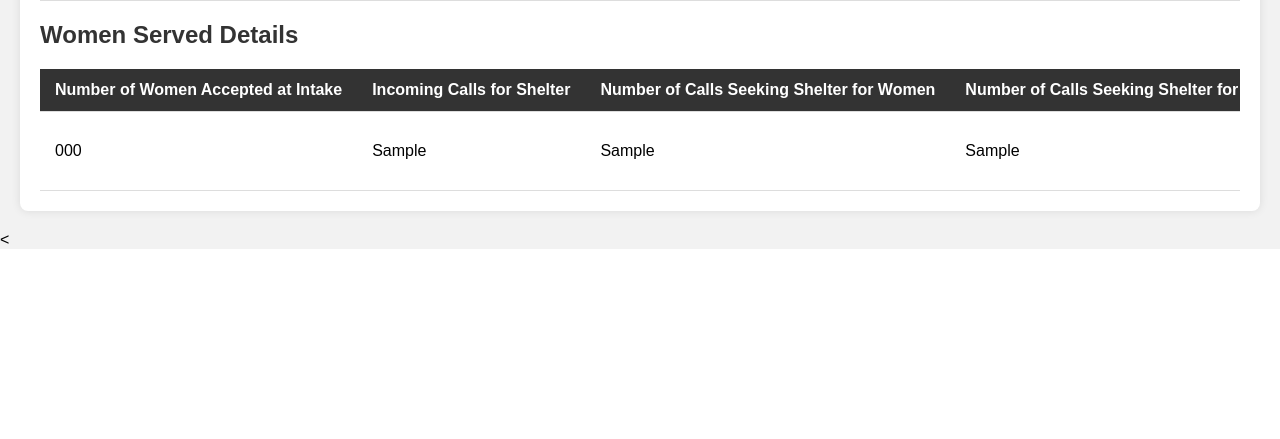
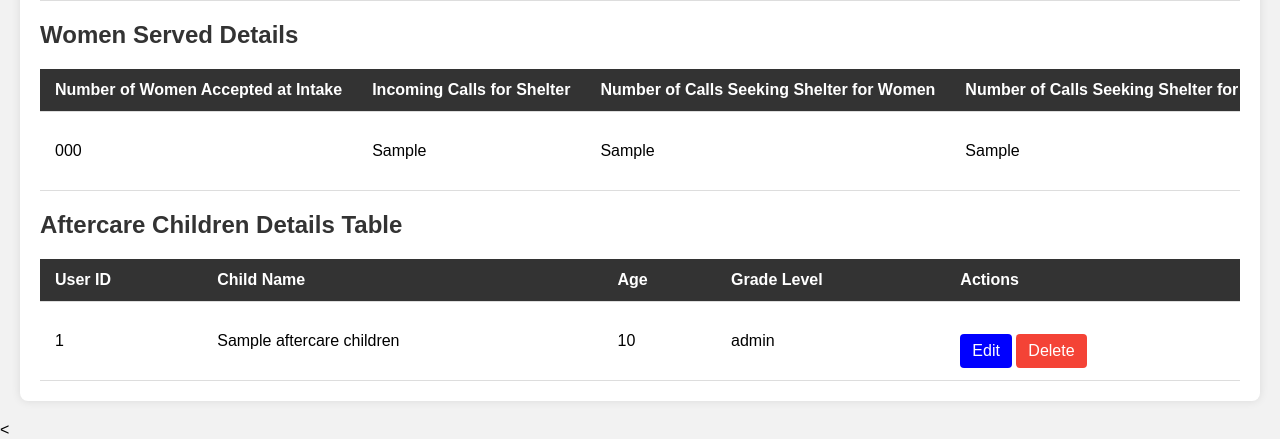
Before and after one commit to 74run/HoG, a Flask app: page /client_details in a window 1280 px wide. Shown: the part 1226-1665 px from the top of the page. Before the commit the page ends 1475 px from the top, so only its background shows below. Run offline with Flask 3, Linux system fonts and the light colour scheme; the visitor is signed in with stand-in values (Sample User, id 1); a database or web service that is not in the repository returns one stand-in record (values such as "Sample title"); some libraries are stand-ins or nearby versions.

Commit message:
Aftercare children details form

```diff
--- a/HoG/app.py
+++ b/HoG/app.py
@@ -114,6 +114,22 @@ def child_demo_form():
         name = None
         birthdate = None
     return render_template('child_demo.html', name=name, birthdate=birthdate,user_id=user_id)
+
+@app.route('/aftercare_form')
+def aftercare_form():
+    user_id = request.args.get('user_id')
+    user = mongo.db.users.find_one({'user_id': user_id}, {'_id': 0, 'demographics_form1.name': 1, 'demographics_form1.birthdate': 1})
+
+    if user:
+        user_info = user.get('demographics_form1', {})
+        name = user_info.get('name')
+        birthdate = user_info.get('birthdate')
+        if isinstance(birthdate, datetime):
+            birthdate = birthdate.strftime('%Y-%m-%d')
+    else:
+        name = None
+        birthdate = None
+    return render_template('aftercare.html', name=name, birthdate=birthdate,user_id=user_id)
 
 @app.route('/infants_demographics_form')
 def Infants_demo_form():
@@ -338,6 +354,45 @@ def submit_child_demographics():
         logging.error(f"Database error submitting child demographics: {e}")
         return jsonify({'error': str(e)}), 500
 
+@app.route('/submit_aftercare', methods=['POST'])
+def submit_aftercare():
+    data = request.form
+    user_id = data.get('user_id')
+
+    # Validate the user_id by checking if the user exists in the database
+    user = mongo.db.users.find_one({'user_id': user_id})
+    if not user:
+        return jsonify({'error': 'User ID not found.'}), 404
+
+    try:
+        # Initialize an empty list to hold child details
+        children_details = []
+
+        # Assuming the form sends arrays for each child attribute
+        child_names = data.getlist("child_name[]")
+        ages = data.getlist("age[]")
+        grade_levels = data.getlist("grade_level[]")
+
+        # Iterate through each array simultaneously using zip
+        for name, age, grade_level in zip(child_names, ages, grade_levels):
+            child_detail = {
+                "child_name": name,
+                "age": int(age) if age else None,
+                "grade_level": grade_level,
+            }
+            children_details.append(child_detail)
+
+        # Update the user document with the list of child details
+        mongo.db.users.update_one(
+            {"user_id": user_id},
+            {"$set": {"aftercare_children_data": children_details}}
+        )
+
+        return redirect(url_for('success', user_id=user_id))
+    except PyMongoError as e:
+        logging.error(f"Database error submitting aftercare children details: {e}")
+        return jsonify({'error': str(e)}), 500
+
 @app.route('/submit_infants_demographics', methods=['POST'])
 def submit_infants_demographics():
     data = request.form
@@ -449,11 +504,6 @@ def submit_women_served_details():
     except Exception as e:
         logging.error(f"Error submitting women served details: {e}")
         return jsonify({'error': str(e)}), 500
-
-
-
-
-
 
 
 @app.route('/client_details', methods=['GET', 'POST'])
@@ -691,6 +741,27 @@ def edit_women_served(client_id):
         logging.error(f"Error updating women served details: {e}")
         return jsonify({'error': str(e)}), 500
 
+# Edit Aftercare Children Information
+@app.route('/edit_aftercare/<client_id>', methods=['PUT'])
+def edit_aftercare(client_id):
+    try:
+        data = request.json
+
+        update_fields = {
+            "aftercare_children_data.child_name": data.get('child_name', ''),
+            "aftercare_children_data.age": int(data.get('age', 0)) if data.get('age') else None,
+            "aftercare_children_data.grade_level": data.get('grade_level', '')
+        }
+
+        # Remove None values to prevent overwriting fields with None
+        update_fields = {k: v for k, v in update_fields.items() if v is not None}
+
+        mongo.db.users.update_one({'_id': ObjectId(client_id)}, {'$set': update_fields})
+        return jsonify({'message': 'Aftercare children details updated successfully'}), 200
+    except Exception as e:
+        logging.error(f"Error updating aftercare children details: {e}")
+        return jsonify({'error': str(e)}), 500
+
 @app.route('/success')
 def success():
     user_id = request.args.get('user_id')
--- a/HoG/templates/client_details.html
+++ b/HoG/templates/client_details.html
@@ -555,6 +555,37 @@
                             <button class="delete-button" onclick="openDeleteModal('{{ user._id }}')">Delete</button>
                         </td>
                     </tr>
+                    {% endfor %}
+                </tbody>
+            </table>
+        </div>
+
+        <h2>Aftercare Children Details Table</h2>
+        <div class="table-container">
+            <table class="child_table" id="childTable">
+                <thead>
+                    <tr>
+                        <th>User ID</th>
+                        <th>Child Name</th>
+                        <th>Age</th>
+                        <th>Grade Level</th>
+                        <th>Actions</th>
+                    </tr>
+                </thead>
+                <tbody>
+                    {% for user in users %}
+                    {% if user.aftercare_children_data %}
+                    <tr data-id="{{ user._id }}">
+                        <td>{{ user.demographics_form1.user_id }}</td>
+                        <td>{{ user.aftercare_children_data.child_name }}</td>
+                        <td>{{ user.aftercare_children_data.age }}</td>
+                        <td>{{ user.aftercare_children_data.grade_level }}</td>
+                        <td>
+                            <button class="edit-button" data-id="{{ user._id }}" onclick="openEditChildForm(this)">Edit</button>
+                            <button class="delete-button" onclick="openDeleteModal('{{ user._id }}')">Delete</button>
+                        </td>
+                    </tr>
+                    {% endif %}
                     {% endfor %}
                 </tbody>
             </table>
--- a/HoG/templates/forms.html
+++ b/HoG/templates/forms.html
@@ -44,6 +44,9 @@
                     <a href="{{ url_for('women_served_details_form') }}" class="block bg-white hover:bg-gray-200 text-blue-700 font-semibold py-2 px-4 rounded shadow-md cursor-pointer">
                         Women Served Details
                     </a>
+                </div>
+                <div class="border border-gray-300 rounded-md p-6 bg-white shadow-sm">
+                    <a onclick="openValidationModal('/aftercare_form')" class="block bg-white hover:bg-gray-200 text-blue-700 font-semibold py-2 px-4 rounded shadow-md cursor-pointer">Aftercare Children Details Form</a>
                 </div>
 
             </div>
```
Also changed, not shown: HoG/templates/aftercare.html (added, +72 -0 lines).
